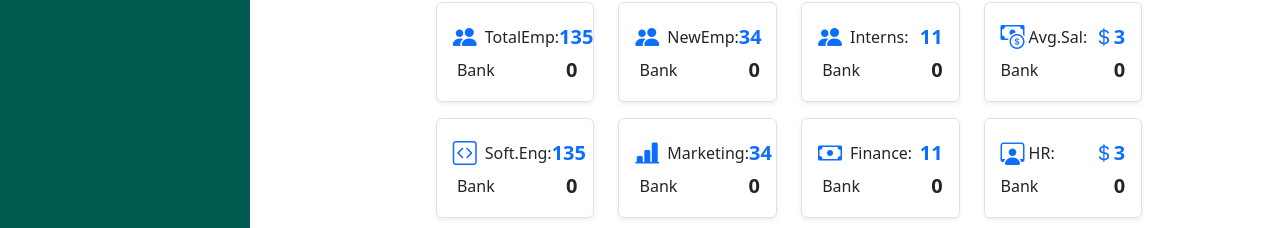
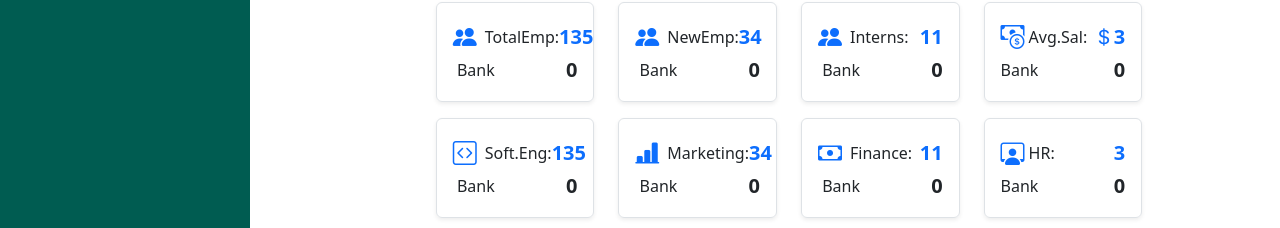
Before and after one commit to ankitsrajput/hrms, a React (Vite) app: page /admin in a window 1280 px wide. Shown: the part 290-518 px from the top of the page. Built offline with nearby package versions, Linux system fonts and the light colour scheme.

Commit message:
Remove dollar icon from HR count display
The dollar icon was removed from the HR count in the Admin component to improve clarity and avoid confusion, as the value represents a count rather than a monetary amount.

```diff
--- a/src/Components/Admin/Admin.jsx
+++ b/src/Components/Admin/Admin.jsx
@@ -176,9 +176,7 @@ const Admin = () => {
                                             <i class="bi bi-person-workspace text-primary fs-4"></i>
                                             <span class="fs-6">HR:</span>
                                         </div>
-                                        <span class="fw-bold text-primary fs-5">
-                                            <i class="bi bi-currency-dollar"></i>3
-                                        </span>
+                                        <span class="fw-bold text-primary fs-5">3</span>
                                     </div>
                                     <div class="d-flex justify-content-between align-items-center">
                                         <div class="d-flex align-items-center">
```
